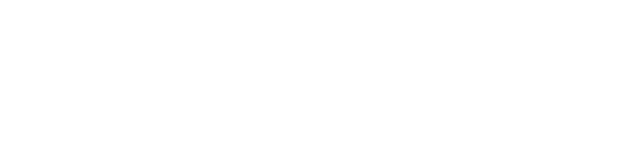
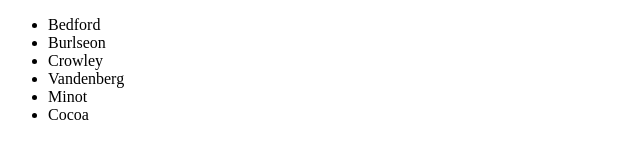
Before and after one commit to neg-0/html-exercise, a plain HTML site: page index.html in a window 1280 px wide. Shown: the whole page, without its empty margins (0-640 px from the left). Drawn offline with Linux system fonts and the light colour scheme.

Commit message:
Added cities lived in

```diff
--- a/index.html
+++ b/index.html
@@ -1,5 +1,14 @@
 <!DOCTYPE html>
 <html>
 <head></head>
-<body></body>
+<body>
+<ul>
+	<li>Bedford</li>
+	<li>Burlseon</li>
+	<li>Crowley</li>
+	<li>Vandenberg</li>
+	<li>Minot</li>
+	<li>Cocoa</li>
+</ul>
+</body>
 </html>
```
